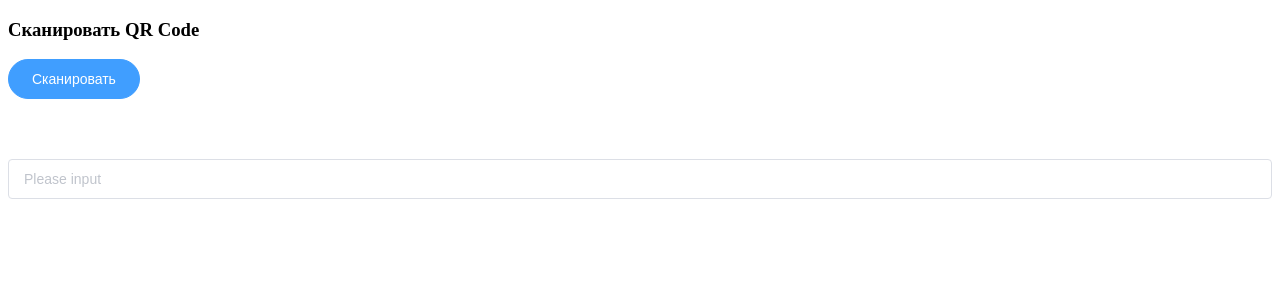
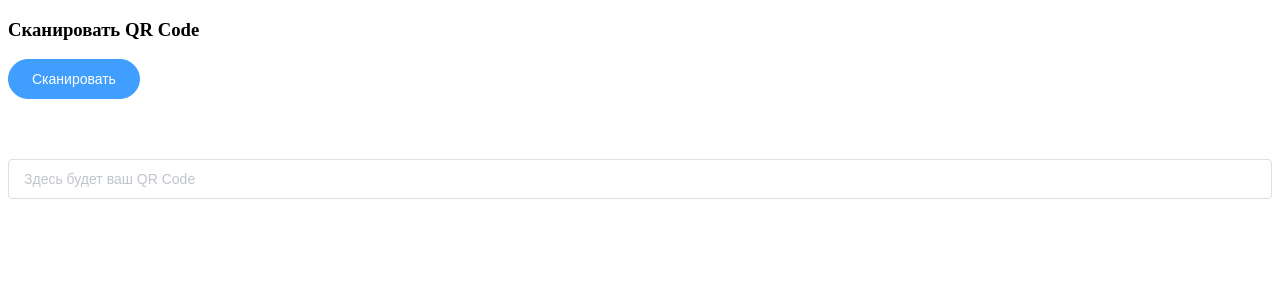
Before and after one commit to 404region/qr_code_test, a Nuxt app: page / in a window 1280 px wide. Shown: the top 300 px of the page. Built offline with nearby package versions, Linux system fonts and the light colour scheme.

Commit message:
added qrcode.vue

```diff
--- /dev/null
+++ b/components/MyQrCode.vue
@@ -0,0 +1,93 @@
+<template>
+    <div>
+        <h3>Сканировать QR Code</h3>
+        <el-button @click="scanIt" type="primary" round>Сканировать</el-button>
+        <div class="reader-block reader-block--padding">
+            <div id="reader" class="reader"></div>
+        </div>
+        <el-button v-if="scanCloseShow" @click="scanEnd" type="warning" round>Завершить</el-button>
+        <el-input placeholder="Здесь будет ваш QR Code" v-model="qrCodeText"></el-input>
+    </div>
+</template>
+<script>
+    import {Html5Qrcode} from "html5-qrcode";
+
+    export default {
+        name: 'MyQrCode',
+        data() {
+            return {
+                scanCloseShow: false,
+                qrCodeText: '',
+                html5QrcodeScanner: {} ,
+            }
+        },
+        methods: {
+            myScanSuccess(decodedResult) {
+                // Скрываем\показываем элементы, отображаем результат
+                //this.scanCloseShow = false;
+                console.log(this);
+                this.qrCodeText = decodedResult.decodedText;
+            },
+            scanEnd() {
+                //Очищаем сканер
+                console.log('end scanner')
+                /* this.html5QrcodeScanner.clear().then(_ => {
+                        // the UI should be cleared here
+                }).catch(error => {
+                    // Could not stop scanning for reasons specified in `error`.
+                    // This conditions should ideally not happen.
+                });
+                //Скрываем кнопку "Завершить"
+                this.scanCloseShow = false;*/
+            },
+            scanIt() {
+                const vueObj = this;
+                 console.log('start scan');
+                Html5Qrcode.getCameras().then(devices => {
+                    /**
+                     * devices would be an array of objects of type:
+                     * { id: "id", label: "label" }
+                     */
+                    if (devices && devices.length) {
+                        console.log('devices', devices);
+                        vueObj.cameraId = devices[0].id;
+                        // .. use this to start scanning.
+                        vueObj.html5QrCode = new Html5Qrcode(/* element id */ "reader");
+                        vueObj.html5QrCode.start(
+                            vueObj.cameraId,
+                            {
+                                fps: 10,    // Optional, frame per seconds for qr code scanning
+                                qrbox: { width: 250, height: 250 }  // Optional, if you want bounded box UI
+                            },
+                            (decodedText, decodedResult) => {
+                                // do something when code is read
+                                vueObj.myScanSuccess(decodedResult);
+                                vueObj.scanEnd();
+                            },
+                            (errorMessage) => {
+                                // parse error, ignore it.
+                            }
+                        )
+                        .catch((err) => {
+                        // Start failed, handle it.
+                        });
+                            }
+                        }).catch(err => {
+                            // handle err
+                        });
+
+
+
+
+                 console.log('end scan');
+            }
+
+
+        }
+
+    }
+</script>
+
+<style>
+
+</style>
--- a/components/QrCode.vue
+++ b/components/MyQrCodeScanner.vue
@@ -14,7 +14,7 @@
     import {Html5QrcodeScanner} from "html5-qrcode";
 
     export default {
-        name: 'QrCode',
+        name: 'MyQrCodeScanner',
         data() {
             return {
                 scanCloseShow: false,
--- a/pages/index.vue
+++ b/pages/index.vue
@@ -1,13 +1,14 @@
 <template>
-  <QrCode />
+  <MyQrCode />
 </template>
 
 <script lang="ts">
 import Vue from 'vue'
-import QrCode from '../components/QrCode.vue';
+import MyQrCodeScanner from '../components/MyQrCodeScanner.vue';
+import MyQrCode from '../components/MyQrCode.vue';
 
 export default Vue.extend({
     name: "IndexPage",
-    components: { QrCode }
+    components: { MyQrCodeScanner, MyQrCode }
 })
 </script>
--- a/tsconfig.json
+++ b/tsconfig.json
@@ -15,7 +15,8 @@
       "~/*": ["./*"],
       "@/*": ["./*"]
     },
-    "types": ["@nuxt/types", "@types/node"]
+    "types": ["@nuxt/types", "@types/node"],
+    "noImplicitAny": false
   },
   "exclude": ["node_modules", ".nuxt", "dist"]
 }
```
